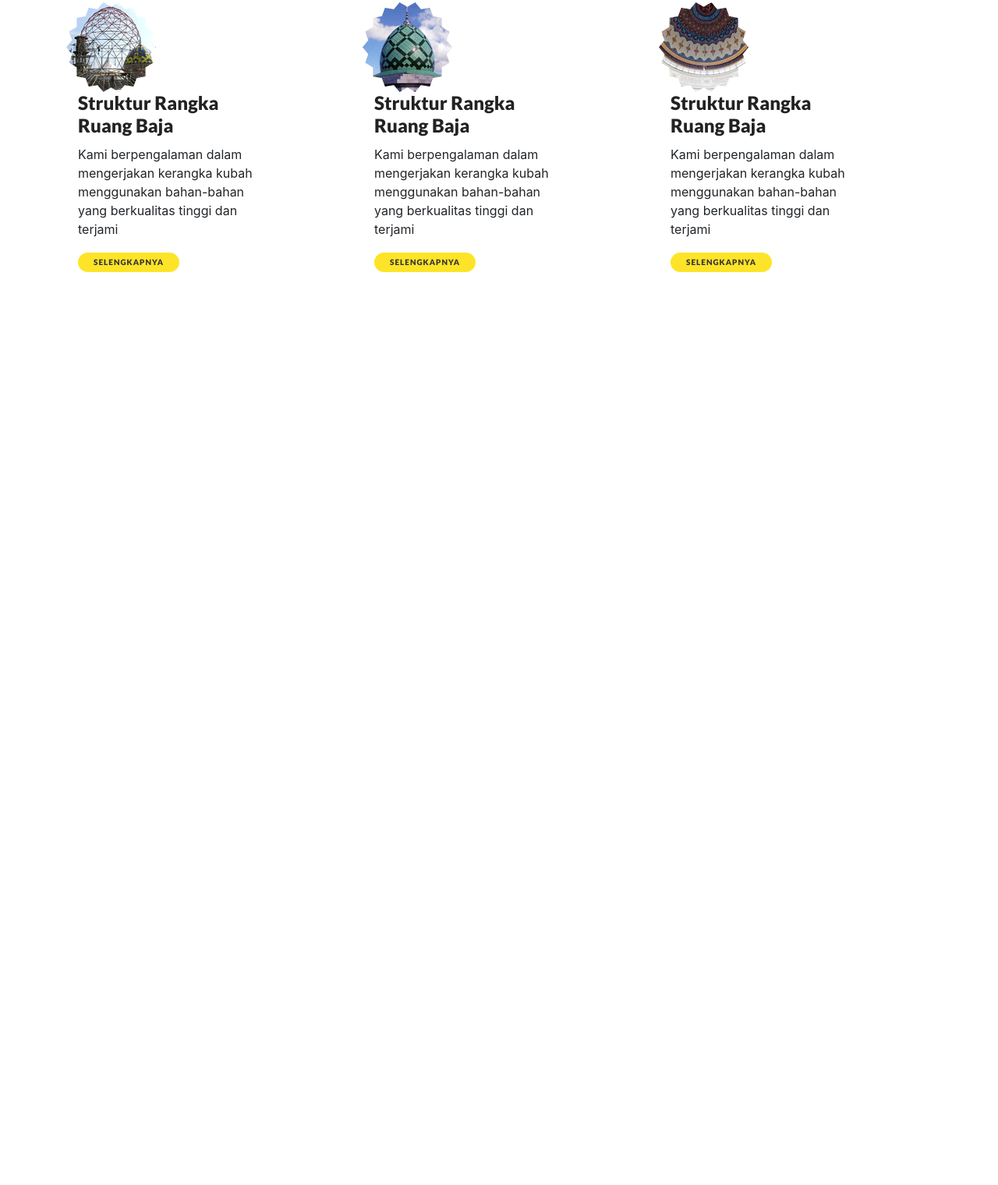
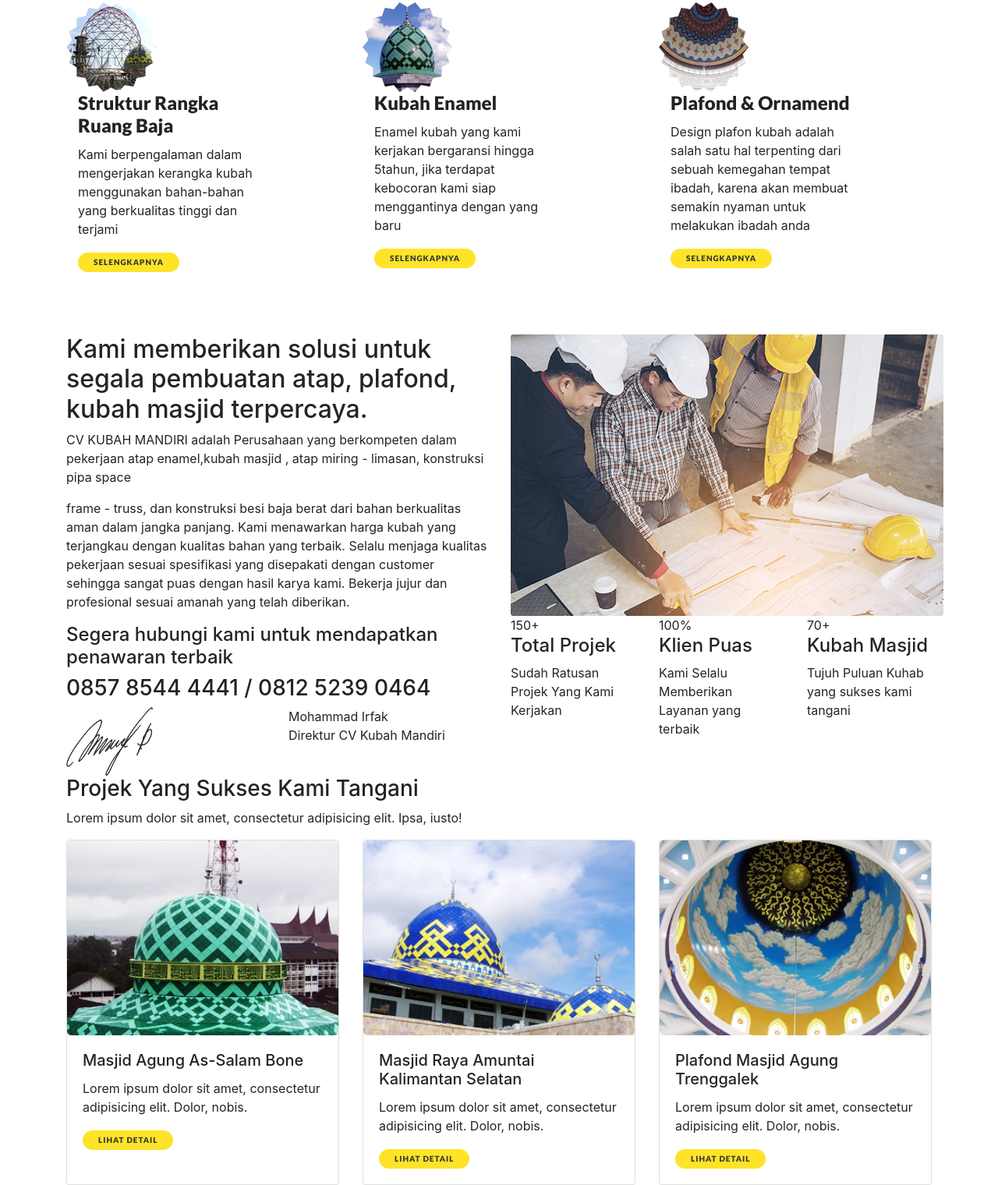
Before and after one commit to syamsifathur/projek, a plain HTML site: page index.html in a window 1280 px wide. Shown: the part 816-2336 px from the top of the page at 78% size. Before the commit the page ends 1245 px from the top, so only its background shows below. Drawn offline with Linux system fonts and the light colour scheme.

Commit message:
Merubah Menu Fitur dan menambahkan menu tentang kita, dan menu projek

```diff
--- a/index.html
+++ b/index.html
@@ -112,50 +112,43 @@
             <div class="judul-layanan">
                 <h3><a href="">Layanan <span>dan</span> Produk Kami</a></h3>
             </div>
-            <div class="row justify-content-center">
-                <div class="col-lg-4">
+            <div class="row">
+                <div class="col-md-4">
                     <div class="item">
                         <div class="ini-gambar">
                             <a href=""><img src="img/layanan1.png" alt="Gambar"></a>
                         </div>
-                    </div>
                         <div class="deskripsi">
-                        <h3>
-                            <a href="">Struktur Rangka Ruang Baja</a>
-                        </h3>
+                            <h3> <a href="">Struktur Rangka Ruang Baja</a> </h3>
                             <p>Kami berpengalaman dalam mengerjakan kerangka kubah menggunakan bahan-bahan yang berkualitas tinggi dan terjami</p>
                             <a href="" class="tombol">SELENGKAPNYA</a>
                         </div>
                         <div class="clear">
                         </div>
                     </div>
-                <div class="col-lg-4">
+                </div>
+                <div class="col-md-4">
                     <div class="item">
                         <div class="ini-gambar">
-                            <a href=""><img src="img/layanan2.png" alt="Gambar" class="float-left"></a>
-                            </div>
+                            <a href=""><img src="img/layanan2.png" alt="Gambar"></a>
                         </div>
                         <div class="deskripsi">
-                        <h3>
-                            <a href="">Struktur Rangka Ruang Baja</a>
-                        </h3>
-                        <p>Kami berpengalaman dalam mengerjakan kerangka kubah menggunakan bahan-bahan yang berkualitas tinggi dan terjami</p>
+                            <h3> <a href="">Kubah Enamel</a> </h3>
+                            <p>Enamel kubah yang kami kerjakan bergaransi hingga 5tahun, jika terdapat kebocoran kami siap menggantinya dengan yang baru</p>
                             <a href="" class="tombol">SELENGKAPNYA</a>
                         </div>
                         <div class="clear">
                         </div>
                     </div>
-                <div class="col-lg-4">
+                </div>
+                <div class="col-md-4">
                     <div class="item">
                         <div class="ini-gambar">
                             <a href=""><img src="img/layanan3.png" alt="Gambar"></a>
                         </div>
-                    </div>
                         <div class="deskripsi">
-                        <h3>
-                            <a href="">Struktur Rangka Ruang Baja</a>
-                        </h3>
-                        <p>Kami berpengalaman dalam mengerjakan kerangka kubah menggunakan bahan-bahan yang berkualitas tinggi dan terjami</p>
+                            <h3> <a href="">Plafond & Ornamend</a> </h3>
+                            <p>Design plafon kubah adalah salah satu hal terpenting dari sebuah kemegahan tempat ibadah, karena akan membuat semakin nyaman untuk melakukan ibadah anda</p>
                             <a href="" class="tombol">SELENGKAPNYA</a>
                         </div>
                         <div class="clear">
@@ -164,7 +157,109 @@
                 </div>
             </div>
         </div>
+    </div>
     <!-- Akihr Menu Fitur -->
+
+    <!-- Tentang Kita -->
+    <div class="about-us">
+    <div class="container">
+        <div class="item2">
+            <div class="row">
+                <div class="col-md-6">
+                    <div class="konten">
+                        <h2>Kami memberikan <span>solusi</span> untuk segala pembuatan atap, plafond, kubah masjid terpercaya.</h2>
+                        <p>CV KUBAH MANDIRI adalah Perusahaan yang berkompeten dalam pekerjaan atap enamel,kubah masjid , atap miring - limasan, konstruksi pipa space</p>
+                        <p>frame - truss, dan konstruksi besi baja berat dari bahan berkualitas aman dalam jangka panjang. Kami menawarkan harga kubah yang terjangkau dengan kualitas bahan yang terbaik. Selalu menjaga kualitas pekerjaan sesuai spesifikasi yang disepakati dengan customer sehingga sangat puas dengan hasil karya kami. Bekerja jujur dan profesional sesuai amanah yang telah diberikan.</p>
+                        <h4>Segera hubungi kami untuk mendapatkan penawaran terbaik</h4>
+                        <a href="#"></a>
+                        <h3><a href="#"><a href="https://api.whatsapp.com/send?phone=6285785444441&amp;text=Halo%20Admin%20Saya%20Mau%20Order">0857 8544 4441</a> / <a href="https://api.whatsapp.com/send?phone=6281252390464&amp;text=Halo%20Admin%20Saya%20Mau%20Order">0812 5239 0464</a></h3>
+                        <div class="tanda-tangan">
+                            <div class="row">
+                                <div class="col-md-6"><img src="img/tandatangan.png" alt=""></div>
+                                <div class="col-md-6">
+                                    <div class="direktur">
+                                        <span>Mohammad Irfak</span>
+                                        <br>
+                                        Direktur CV Kubah Mandiri
+                                    </div>
+                                </div>
+                            </div>
+                        </div>
+                    </div>
+                </div>
+                <div class="col-md-6">
+                <div class="gambar-about">
+                    <img src="img/aboutus.jpg" alt="">
+                </div>
+                <div class="klien">
+                    <div class="row">
+                        <div class="col-md-4">
+                            <div class="nomer">
+                                <span>150+</span>
+                            </div>
+                                <h4>Total Projek</h4>
+                                <p>Sudah Ratusan Projek Yang Kami Kerjakan</p>
+                        </div>
+                        <div class="col-md-4">
+                            <div class="nomer">
+                                <span>100%</span>
+                            </div>
+                                <h4>Klien Puas</h4>
+                                <p>Kami Selalu Memberikan Layanan yang terbaik</p>
+                        </div>
+                        <div class="col-md-4">
+                            <div class="nomer">
+                                <span>70+</span>
+                            </div>
+                                <h4>Kubah Masjid</h4>
+                                <p>Tujuh Puluan Kuhab yang sukses kami tangani</p>
+                        </div>
+                    </div>
+                </div>
+                </div>
+            </div>
+        </div>
+    </div>
+    </div>
+    <!-- Akhir Tentang Kita -->
+
+    <!-- Menu Projek -->
+    <div class="projek">
+        <div class="container">
+            <div class="judul-projek">
+                <h3><a href=""> Projek Yang <span>Sukses</span> Kami Tangani </a></h3>
+                <p>Lorem ipsum dolor sit amet, consectetur adipisicing elit. Ipsa, iusto!</p>
+            </div>
+            <div class="card-deck">
+              <div class="card">
+                <img src="img/gambar-projek1.jpg" class="card-img-top" alt="...">
+                <div class="card-body">
+                  <h5 class="card-title">Masjid Agung As-Salam Bone</h5>
+                  <p class="card-text">Lorem ipsum dolor sit amet, consectetur adipisicing elit. Dolor, nobis.</p>
+                  <a href="" class="tombol">LIHAT DETAIL</a>
+                </div>
+              </div>
+              <div class="card">
+                <img src="img/gambar-projek2.jpg" class="card-img-top" alt="...">
+                <div class="card-body">
+                  <h5 class="card-title">Masjid Raya Amuntai Kalimantan Selatan</h5>
+                  <p class="card-text">Lorem ipsum dolor sit amet, consectetur adipisicing elit. Dolor, nobis.</p>
+                  <a href="" class="tombol">LIHAT DETAIL</a>
+                </div>
+              </div>
+              <div class="card">
+                <img src="img/gambar-projek3.jpg" class="card-img-top" alt="...">
+                <div class="card-body">
+                  <h5 class="card-title">Plafond Masjid Agung Trenggalek</h5>
+                  <p class="card-text">Lorem ipsum dolor sit amet, consectetur adipisicing elit. Dolor, nobis.</p>
+                  <a href="" class="tombol">LIHAT DETAIL</a>
+                </div>
+              </div>
+            </div>
+        </div>
+    </div>
+    <!-- Akhir Menu Projek -->
+
 
     <!-- Optional JavaScript -->
     <!-- jQuery first, then Popper.js, then Bootstrap JS -->
```
Lines whose indentation alone changed are shown as unchanged.
